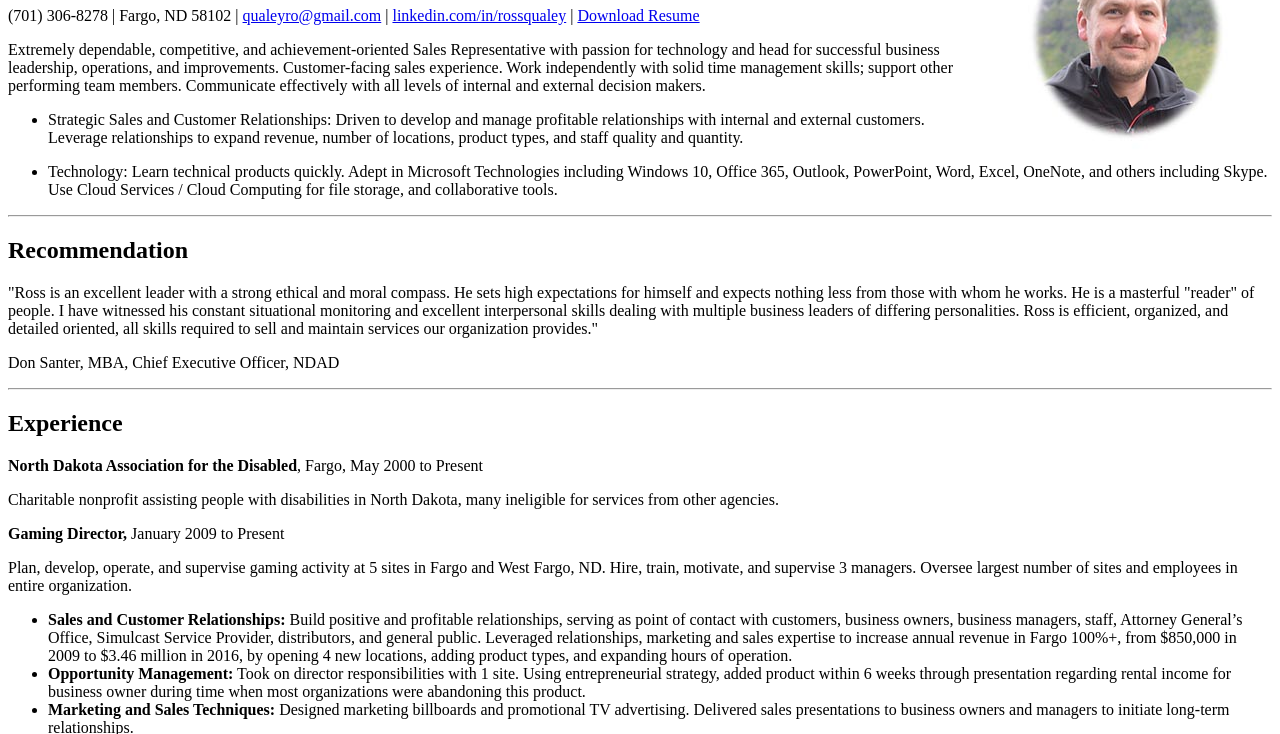
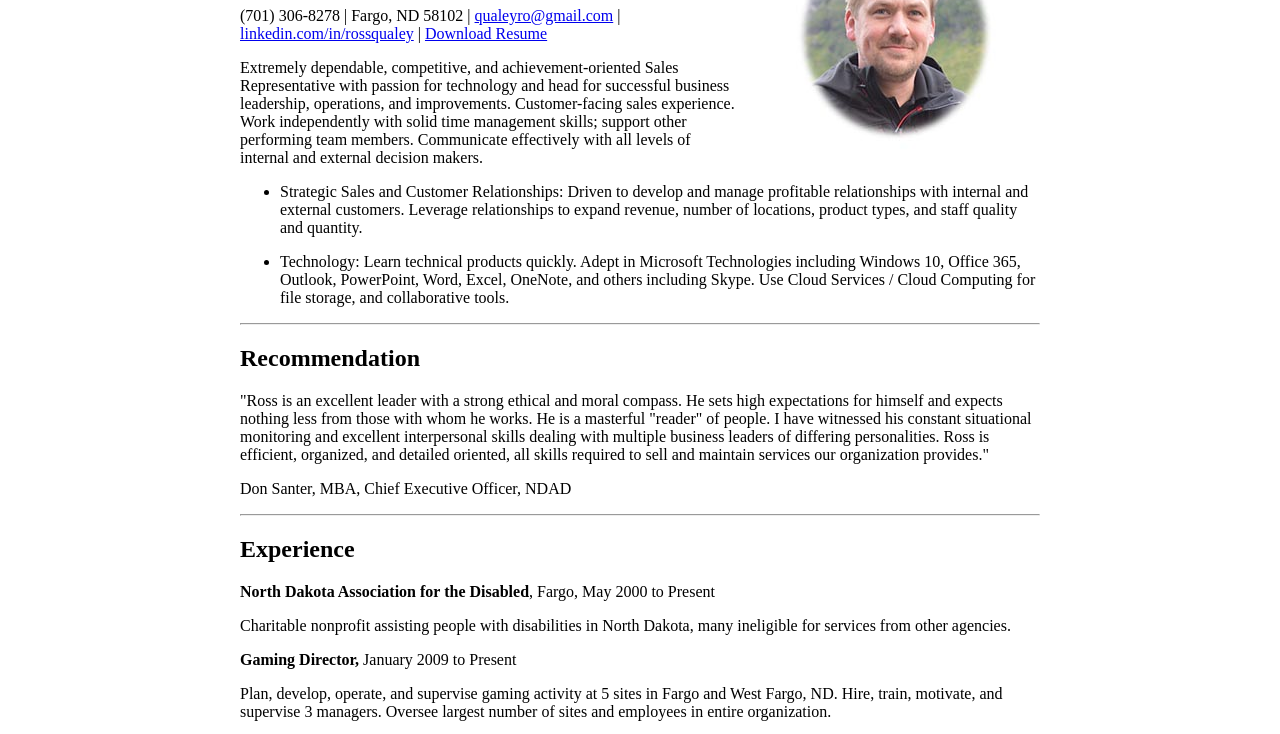
Before and after one commit to qualey/qualey.github.io, a plain HTML site: page index.html in a window 1280 px wide. Shown: the part 99-833 px from the top of the page. Drawn offline with Linux system fonts and the light colour scheme.

Commit message:
Update style.css

```diff
--- a/style.css
+++ b/style.css
@@ -1,7 +1,10 @@
 body {
     background-color: white;
 }
-
+#page-wrap {
+     width: 800px;
+     margin: 0 auto;
+}
 p {
   color: black;
 }
```
